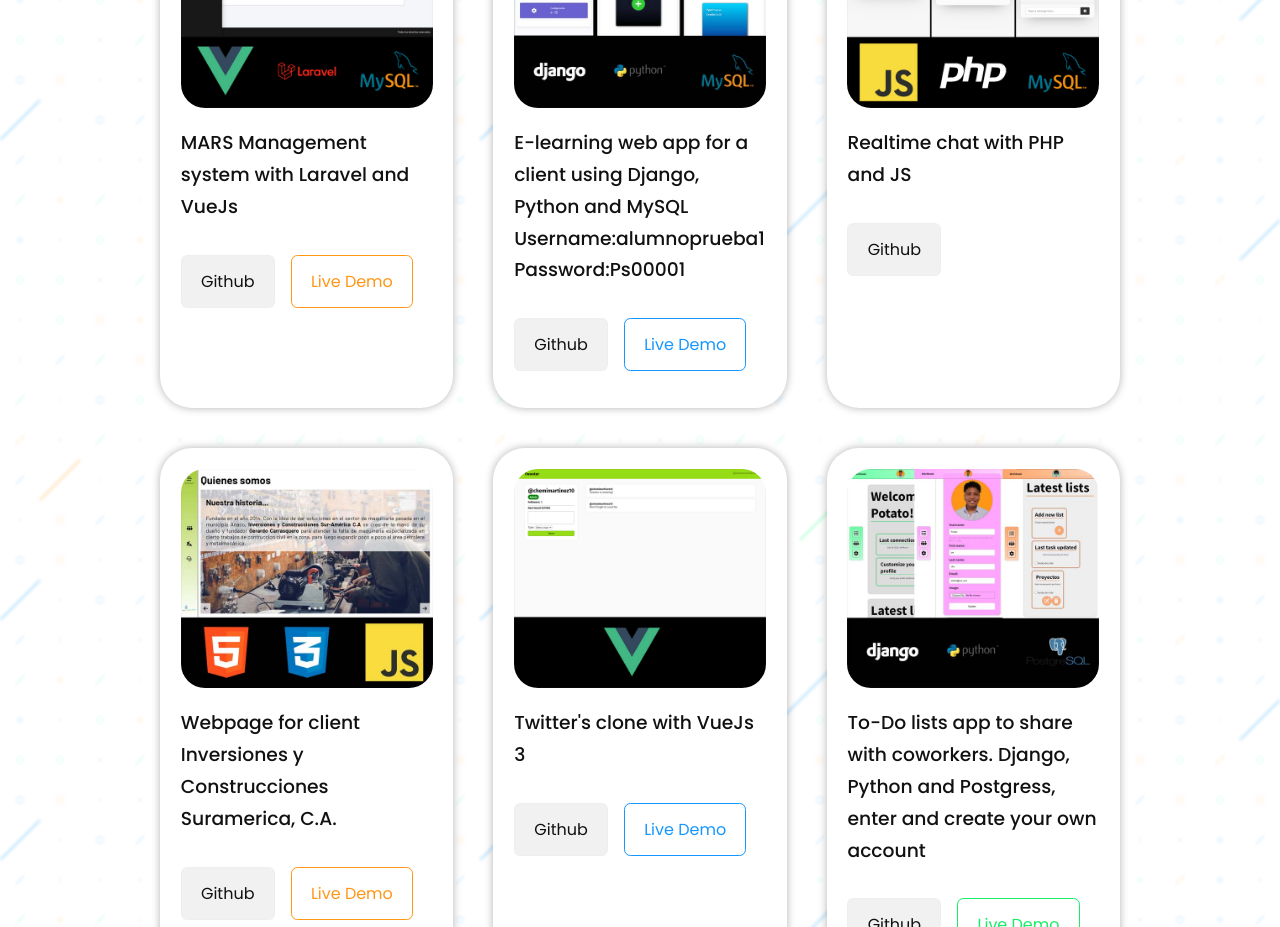
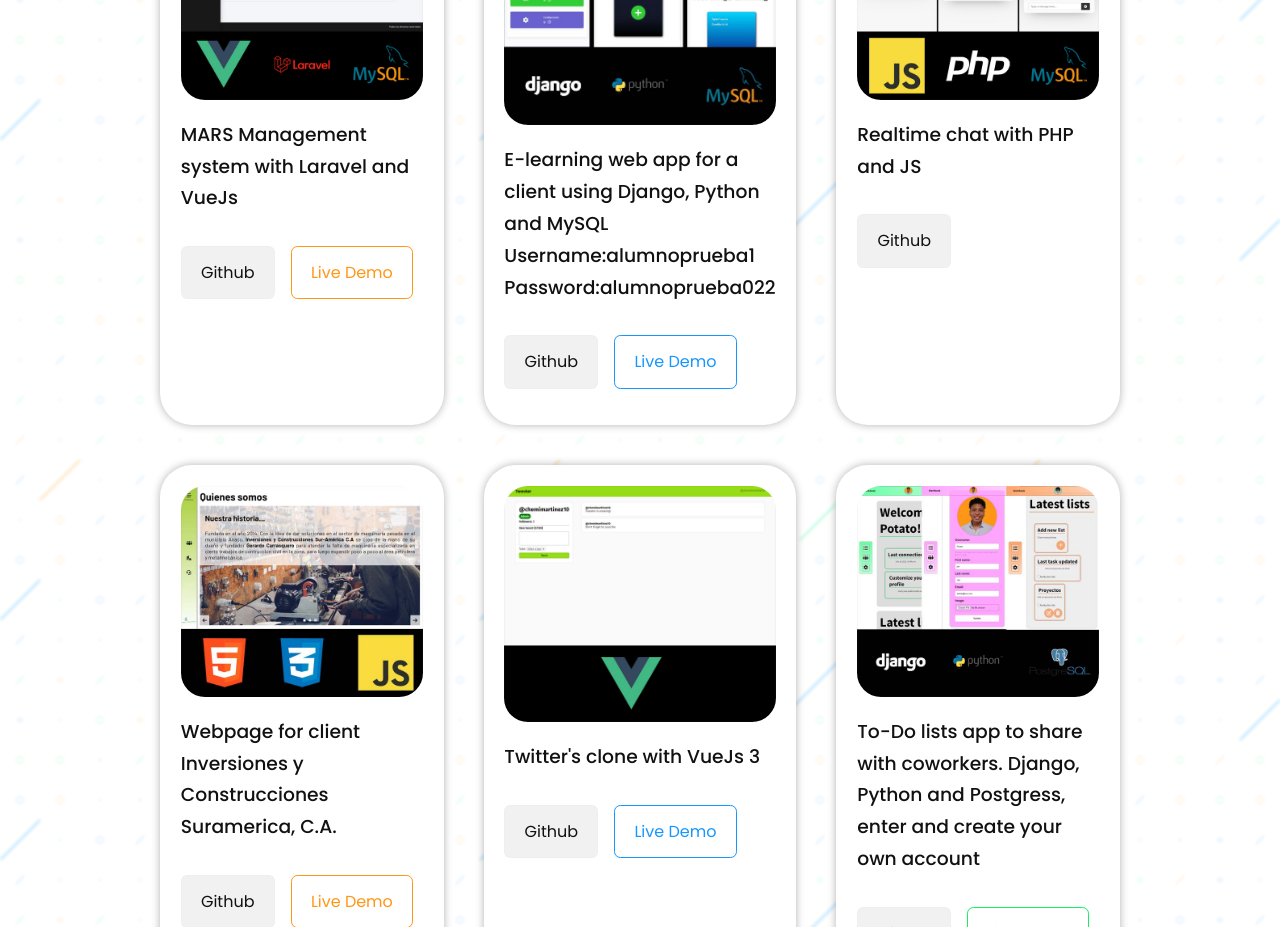
Before and after one commit to HuskyDevsTeam/HuskyPages, a React (Vite) app: page / in a window 1280 px wide. Shown: the part 2820-3747 px from the top of the page. Built offline with nearby package versions, Linux system fonts and the light colour scheme.

Commit message:
Modificar alumno prueba

```diff
--- a/src/components/portfolio/index.jsx
+++ b/src/components/portfolio/index.jsx
@@ -17,7 +17,7 @@ const IMAGES = [
 		live: "https://campusproductivity.com",
 		repo: "https://github.com/manuelrrk/KoachTeam3",
 		title:
-			"E-learning web app for a client using Django, Python and MySQL \n Username:alumnoprueba1 \n Password:Ps00001",
+			"E-learning web app for a client using Django, Python and MySQL \n Username:alumnoprueba1 \n Password:alumnoprueba022",
 	},
 	{
 		color: "#16ee66",
```
Also changed, not shown: 1 other file (tests, documents, lock files or other folders).
